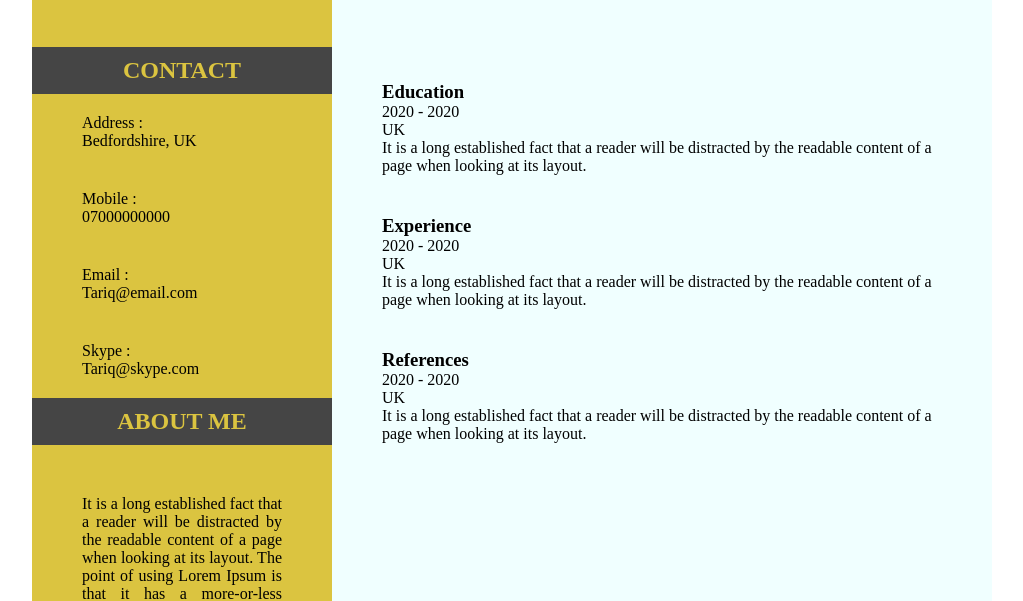
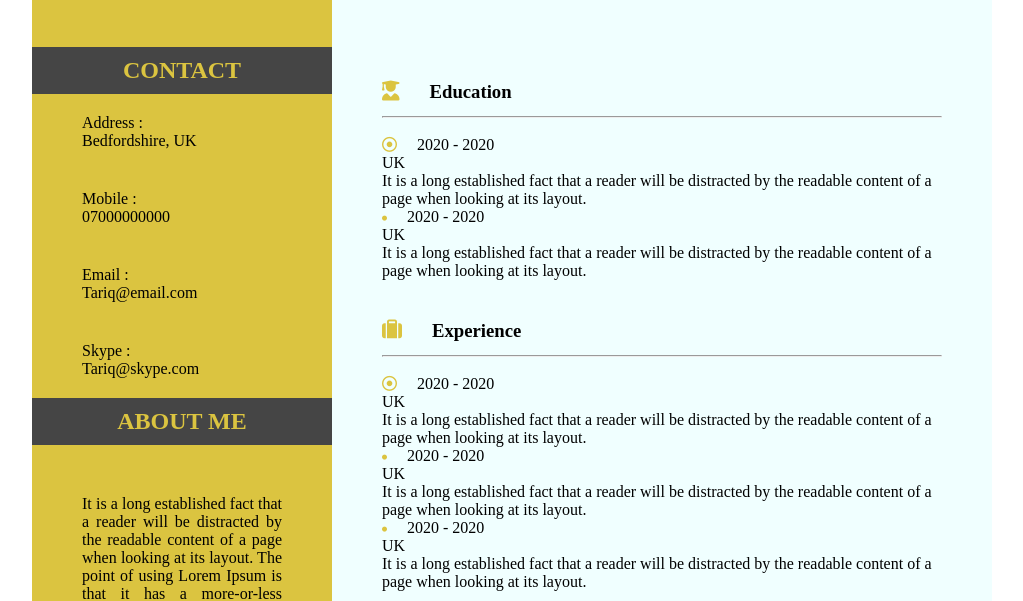
Before and after one commit to tm786tm/project2repo, a plain HTML site: page index.html in a window 1280 px wide. Shown: the part 213-814 px from the top of the page, without its empty margins (128-1151 px from the left). Drawn offline with Linux system fonts and the light colour scheme.

Commit message:
Updated right side of site and added more FontAwsome icons

```diff
--- a/css/style.css
+++ b/css/style.css
@@ -87,6 +87,26 @@ i{
   font-size: 30px;
   color: #454545;
 }
+hr{
+  color: #dbc440;
+}
+
+h3 i{
+  color: #dbc440;
+  font-size: 20px;
+  padding: 0px 30px 15px 0px;
+}
+
+.arrow i, .bullet i{
+  font-size: 15px;
+  color: #dbc440;
+  padding-right: 20px;
+}
+
+.bullet i{
+  font-size: 5px;
+  vertical-align: middle;
+}
 
 /*------For mid size screen---- */
 
--- a/index.html
+++ b/index.html
@@ -46,16 +46,28 @@
           <h3 class="uyellow"><span>Freela</span>nce Web Developer</h3>
         </header>
         <div>
-          <h3>Education</h3>
-          <p>2020 - 2020<br>UK</p>
+          <h3><i class="fas fa-user-graduate"></i>Education</h3>
+          <hr><br>
+          <p class="arrow"><i class="far fa-dot-circle"></i>2020 - 2020<br>UK</p>
+          <p>It is a long established fact that a reader will be distracted by the readable content of a page when looking at its layout.
+          </p>
+          <p class="bullet"><i class="fas fa-circle"></i>2020 - 2020<br>UK</p>
+          <p>It is a long established fact that a reader will be distracted by the readable content of a page when looking at its layout.
+          </p>
+        </div>
+        <div><h3><i class="fas fa-suitcase"></i>Experience</h3>
+          <hr><br>
+          <p class="arrow"><i class="far fa-dot-circle"></i>2020 - 2020<br>UK</p>
           <p>It is a long established fact that a reader will be distracted by the readable content of a page when looking at its layout.</p>
+          <p class="bullet"><i class="fas fa-circle"></i>2020 - 2020<br>UK</p>
+          <p>It is a long established fact that a reader will be distracted by the readable content of a page when looking at its layout.
+          </p>
+          <p class="bullet"><i class="fas fa-circle"></i>2020 - 2020<br>UK</p>
+          <p>It is a long established fact that a reader will be distracted by the readable content of a page when looking at its layout.
+          </p>
         </div>
-        <div><h3>Experience</h3>
-          <p>2020 - 2020<br>UK</p>
-          <p>It is a long established fact that a reader will be distracted by the readable content of a page when looking at its layout.</p>
-        </div>
-        <div><h3>References</h3>
-          <p>2020 - 2020<br>UK</p>
+        <div><h3><i class="fas fa-pencil-alt"></i>References</h3>
+          <hr><br>
           <p>It is a long established fact that a reader will be distracted by the readable content of a page when looking at its layout.</p>
         </div>
       </section>
```
